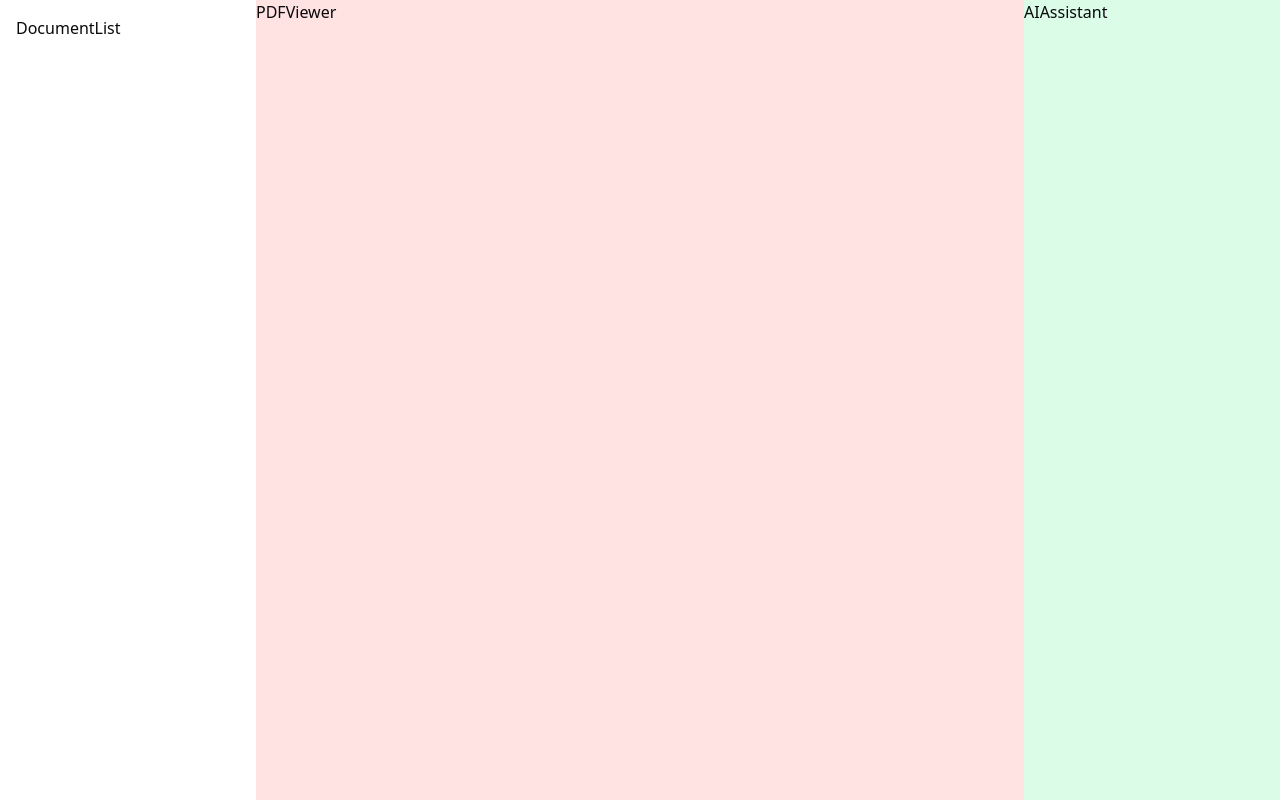
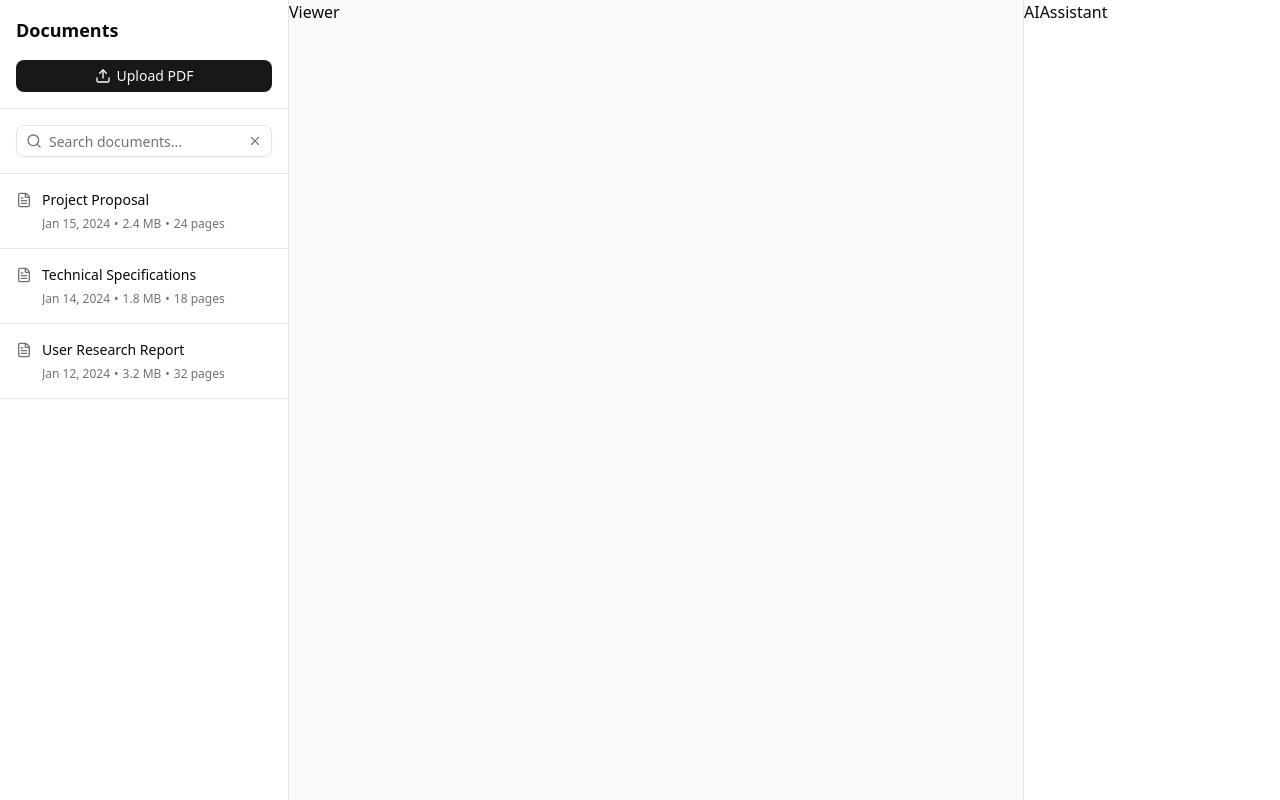
Before and after one commit to ahudovich/pdf-annotate-tool, a Next.js app: page / in a window 1280 px wide. Built offline with nearby package versions, Linux system fonts and the light colour scheme.

Commit message:
feat: add static sidebar

```diff
--- a/app/page.tsx
+++ b/app/page.tsx
@@ -1,13 +1,13 @@
-import AIAssistant from '@/components/AIAssistant/AIAssistant'
-import DocumentList from '@/components/DocumentList/DocumentList'
-import PDFViewer from '@/components/PDFViewer/PDFViewer'
+import Assistant from '@/components/app/assistant/assistant'
+import Sidebar from '@/components/app/sidebar/sidebar'
+import Viewer from '@/components/app/viewer/viewer'
 
 export default async function HomePage() {
   return (
     <div className="bg-background grid h-dvh grid-cols-[auto_1fr_auto] overflow-hidden">
-      <DocumentList />
-      <PDFViewer />
-      <AIAssistant />
+      <Sidebar />
+      <Viewer />
+      <Assistant />
     </div>
   )
 }
--- a/components/AIAssistant/AIAssistant.tsx
+++ /dev/null
@@ -1,5 +0,0 @@
-import { cn } from '@/lib/utils'
-
-export default function AIAssistant({ className }: { className?: string }) {
-  return <div className={cn('w-64 bg-green-100', className)}>AIAssistant</div>
-}
--- a/components/DocumentList/DocumentList.tsx
+++ /dev/null
@@ -1,7 +0,0 @@
-'use client'
-
-import { cn } from '@/lib/utils'
-
-export default function DocumentList({ className }: { className?: string }) {
-  return <div className={cn('w-64 p-4', className)}>DocumentList</div>
-}
--- a/components/PDFViewer/PDFViewer.tsx
+++ /dev/null
@@ -1,3 +0,0 @@
-export default function PDFViewer() {
-  return <div className="bg-red-100">PDFViewer</div>
-}
--- /dev/null
+++ b/components/app/assistant/assistant.tsx
@@ -0,0 +1,5 @@
+import { cn } from '@/lib/utils'
+
+export default function Assistant({ className }: { className?: string }) {
+  return <div className={cn('bg-background w-64', className)}>AIAssistant</div>
+}
--- /dev/null
+++ b/components/app/sidebar/sidebar.tsx
@@ -0,0 +1,120 @@
+'use client'
+
+import { useState } from 'react'
+import { format, parseISO } from 'date-fns'
+import { FileTextIcon, SearchIcon, UploadIcon, XIcon } from 'lucide-react'
+import { Button } from '@/components/ui/button'
+import { Input } from '@/components/ui/input'
+import { ScrollArea } from '@/components/ui/scroll-area'
+import { cn } from '@/lib/utils'
+
+const documents = [
+  {
+    id: '1',
+    name: 'Project Proposal',
+    path: '/documents/project-proposal.pdf',
+    size: '2.4 MB',
+    date: '2024-01-15',
+    pages: 24,
+  },
+  {
+    id: '2',
+    name: 'Technical Specifications',
+    path: '/documents/technical-specifications.pdf',
+    size: '1.8 MB',
+    date: '2024-01-14',
+    pages: 18,
+  },
+  {
+    id: '3',
+    name: 'User Research Report',
+    path: '/documents/user-research-report.pdf',
+    size: '3.2 MB',
+    date: '2024-01-12',
+    pages: 32,
+  },
+]
+
+export default function Sidebar({ className }: { className?: string }) {
+  const [selectedDocument, setSelectedDocument] = useState<string | null>(null)
+
+  return (
+    <aside
+      className={cn(
+        'bg-background grid h-full w-72 grid-rows-[auto_auto_minmax(0,1fr)] overflow-hidden',
+        className
+      )}
+    >
+      {/* Header */}
+      <div className="border-border border-b p-4">
+        <h1 className="text-foreground mb-4 text-lg font-bold">Documents</h1>
+
+        <Button className="w-full" size="sm">
+          <UploadIcon className="size-4" />
+          Upload PDF
+        </Button>
+      </div>
+
+      {/* Search */}
+      <div className="border-border border-b p-4">
+        <div className="relative">
+          <SearchIcon className="text-muted-foreground absolute top-1/2 left-2.5 size-4 -translate-y-1/2" />
+          <Input placeholder="Search documents..." className="px-8" />
+          <button
+            type="button"
+            className="absolute top-1/2 right-2.5 -translate-y-1/2 cursor-pointer"
+          >
+            <XIcon className="text-muted-foreground size-3.5" />
+          </button>
+        </div>
+      </div>
+
+      {/* Document list */}
+      <ScrollArea className="h-full">
+        {documents.map((document) => (
+          <DocumentCard
+            key={document.id}
+            data={document}
+            selectedDocument={selectedDocument}
+            setSelectedDocument={setSelectedDocument}
+          />
+        ))}
+      </ScrollArea>
+    </aside>
+  )
+}
+
+function DocumentCard({
+  data,
+  selectedDocument,
+  setSelectedDocument,
+}: {
+  data: (typeof documents)[number]
+  selectedDocument: string | null
+  setSelectedDocument: (id: string) => void
+}) {
+  return (
+    <div
+      className={cn(
+        'border-border hover:bg-accent/25 grid w-full cursor-pointer grid-cols-[auto_1fr] items-start gap-2.5 border-b p-4 text-left transition-colors',
+        selectedDocument === data.id && 'bg-accent hover:bg-accent'
+      )}
+      onClick={() => setSelectedDocument(data.id)}
+    >
+      <div className="translate-y-0.5">
+        <FileTextIcon className="text-muted-foreground size-4" />
+      </div>
+
+      <div className="grow overflow-hidden">
+        <h2 className="text-foreground mb-1.5 truncate text-sm font-medium">{data.name}</h2>
+        <ul className="text-muted-foreground flex items-center text-xs">
+          <li className="after:mx-1 after:content-['•']">
+            {format(parseISO(data.date), 'MMM d, yyyy')}
+          </li>
+          <li className="after:mx-1 after:content-['•']">{data.size}</li>
+          <li>{data.pages} pages</li>
+        </ul>
+      </div>
+    </div>
+  )
+}
--- /dev/null
+++ b/components/app/viewer/viewer.tsx
@@ -0,0 +1,3 @@
+export default function Viewer() {
+  return <div className="border-border border-x bg-zinc-50">Viewer</div>
+}
--- /dev/null
+++ b/components/ui/button.tsx
@@ -0,0 +1,58 @@
+import * as React from 'react'
+import { Slot } from '@radix-ui/react-slot'
+import { cva } from 'class-variance-authority'
+import { cn } from '@/lib/utils'
+import type { VariantProps } from 'class-variance-authority'
+
+const buttonVariants = cva(
+  "inline-flex items-center justify-center gap-2 whitespace-nowrap rounded-md text-sm font-medium cursor-pointer transition-all disabled:pointer-events-none disabled:opacity-50 [&_svg]:pointer-events-none [&_svg:not([class*='size-'])]:size-4 shrink-0 [&_svg]:shrink-0 outline-none focus-visible:border-ring focus-visible:ring-ring/50 focus-visible:ring-[3px] aria-invalid:ring-destructive/20 dark:aria-invalid:ring-destructive/40 aria-invalid:border-destructive",
+  {
+    variants: {
+      variant: {
+        default: 'bg-primary text-primary-foreground hover:bg-primary/90',
+        destructive:
+          'bg-destructive text-white hover:bg-destructive/90 focus-visible:ring-destructive/20 dark:focus-visible:ring-destructive/40 dark:bg-destructive/60',
+        outline:
+          'border bg-background shadow-xs hover:bg-accent hover:text-accent-foreground dark:bg-input/30 dark:border-input dark:hover:bg-input/50',
+        secondary: 'bg-secondary text-secondary-foreground hover:bg-secondary/80',
+        ghost: 'hover:bg-accent hover:text-accent-foreground dark:hover:bg-accent/50',
+        link: 'text-primary underline-offset-4 hover:underline',
+      },
+      size: {
+        default: 'h-9 px-4 py-2 has-[>svg]:px-3',
+        sm: 'h-8 rounded-md gap-1.5 px-3 has-[>svg]:px-2.5',
+        lg: 'h-10 rounded-md px-6 has-[>svg]:px-4',
+        icon: 'size-9',
+        'icon-sm': 'size-8',
+        'icon-lg': 'size-10',
+      },
+    },
+    defaultVariants: {
+      variant: 'default',
+      size: 'default',
+    },
+  }
+)
+
+function Button({
+  className,
+  variant,
+  size,
+  asChild = false,
+  ...props
+}: React.ComponentProps<'button'> &
+  VariantProps<typeof buttonVariants> & {
+    asChild?: boolean
+  }) {
+  const Comp = asChild ? Slot : 'button'
+
+  return (
+    <Comp
+      data-slot="button"
+      className={cn(buttonVariants({ variant, size, className }))}
+      {...props}
+    />
+  )
+}
+
+export { Button, buttonVariants }
--- /dev/null
+++ b/components/ui/input.tsx
@@ -0,0 +1,20 @@
+import * as React from 'react'
+import { cn } from '@/lib/utils'
+
+function Input({ className, type, ...props }: React.ComponentProps<'input'>) {
+  return (
+    <input
+      type={type}
+      data-slot="input"
+      className={cn(
+        'file:text-foreground placeholder:text-muted-foreground selection:bg-primary selection:text-primary-foreground dark:bg-input/30 border-input h-8 w-full min-w-0 rounded-md border bg-transparent px-3 py-1 text-base shadow-xs transition-[color,box-shadow] outline-none file:inline-flex file:h-7 file:border-0 file:bg-transparent file:text-sm file:font-medium disabled:pointer-events-none disabled:cursor-not-allowed disabled:opacity-50 md:text-sm',
+        'focus-visible:border-ring focus-visible:ring-ring/50 focus-visible:ring-[3px]',
+        'aria-invalid:ring-destructive/20 dark:aria-invalid:ring-destructive/40 aria-invalid:border-destructive',
+        className
+      )}
+      {...props}
+    />
+  )
+}
+
+export { Input }
--- /dev/null
+++ b/components/ui/scroll-area.tsx
@@ -0,0 +1,58 @@
+"use client"
+
+import * as React from "react"
+import * as ScrollAreaPrimitive from "@radix-ui/react-scroll-area"
+
+import { cn } from "@/lib/utils"
+
+function ScrollArea({
+  className,
+  children,
+  ...props
+}: React.ComponentProps<typeof ScrollAreaPrimitive.Root>) {
+  return (
+    <ScrollAreaPrimitive.Root
+      data-slot="scroll-area"
+      className={cn("relative", className)}
+      {...props}
+    >
+      <ScrollAreaPrimitive.Viewport
+        data-slot="scroll-area-viewport"
+        className="focus-visible:ring-ring/50 size-full rounded-[inherit] transition-[color,box-shadow] outline-none focus-visible:ring-[3px] focus-visible:outline-1"
+      >
+        {children}
+      </ScrollAreaPrimitive.Viewport>
+      <ScrollBar />
+      <ScrollAreaPrimitive.Corner />
+    </ScrollAreaPrimitive.Root>
+  )
+}
+
+function ScrollBar({
+  className,
+  orientation = "vertical",
+  ...props
+}: React.ComponentProps<typeof ScrollAreaPrimitive.ScrollAreaScrollbar>) {
+  return (
+    <ScrollAreaPrimitive.ScrollAreaScrollbar
+      data-slot="scroll-area-scrollbar"
+      orientation={orientation}
+      className={cn(
+        "flex touch-none p-px transition-colors select-none",
+        orientation === "vertical" &&
+          "h-full w-2.5 border-l border-l-transparent",
+        orientation === "horizontal" &&
+          "h-2.5 flex-col border-t border-t-transparent",
+        className
+      )}
+      {...props}
+    >
+      <ScrollAreaPrimitive.ScrollAreaThumb
+        data-slot="scroll-area-thumb"
+        className="bg-border relative flex-1 rounded-full"
+      />
+    </ScrollAreaPrimitive.ScrollAreaScrollbar>
+  )
+}
+
+export { ScrollArea, ScrollBar }
--- a/package.json
+++ b/package.json
@@ -11,8 +11,11 @@
     "format:fix": "prettier --write ."
   },
   "dependencies": {
+    "@radix-ui/react-scroll-area": "^1.2.10",
+    "@radix-ui/react-slot": "^1.2.3",
     "class-variance-authority": "^0.7.1",
     "clsx": "^2.1.1",
+    "date-fns": "^4.1.0",
     "lucide-react": "^0.552.0",
     "next": "^16.0.1",
     "react": "^19.2.0",
```
Also changed, not shown: 1 other file (tests, documents, lock files or other folders).
